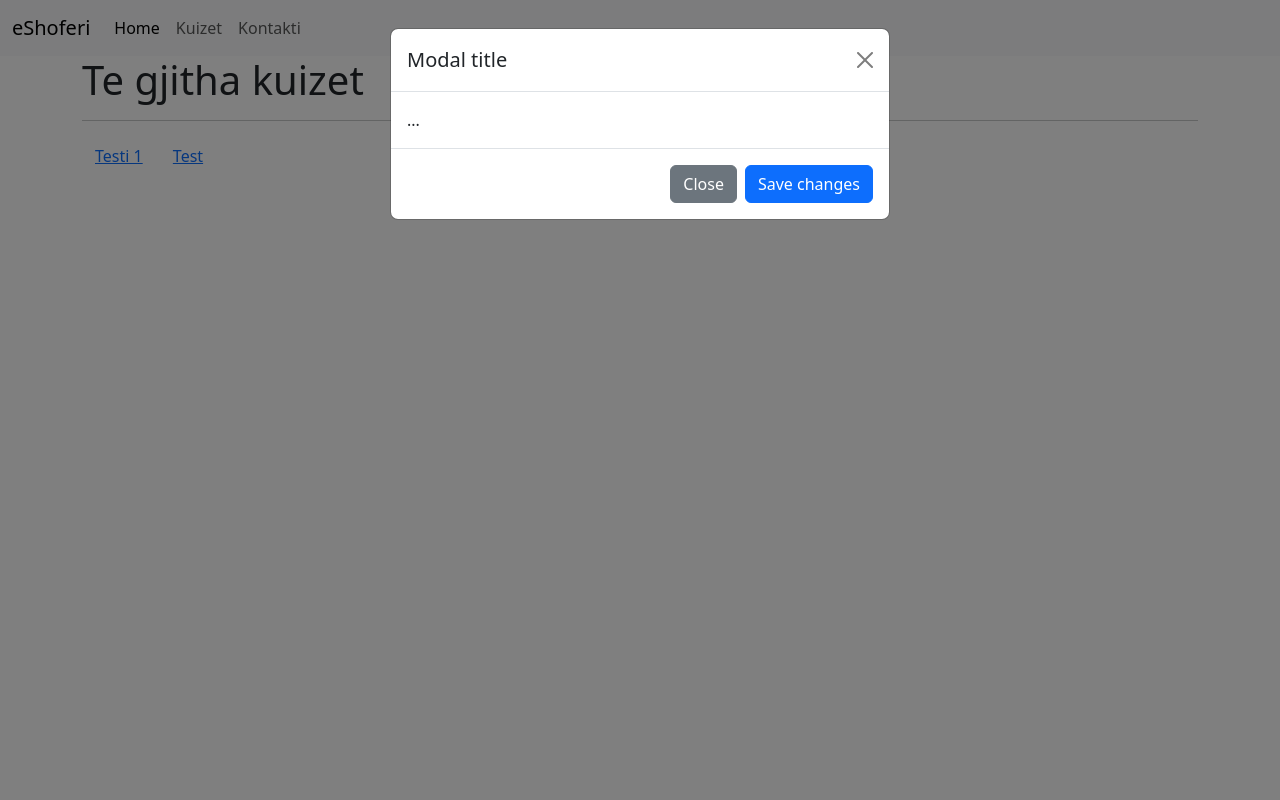
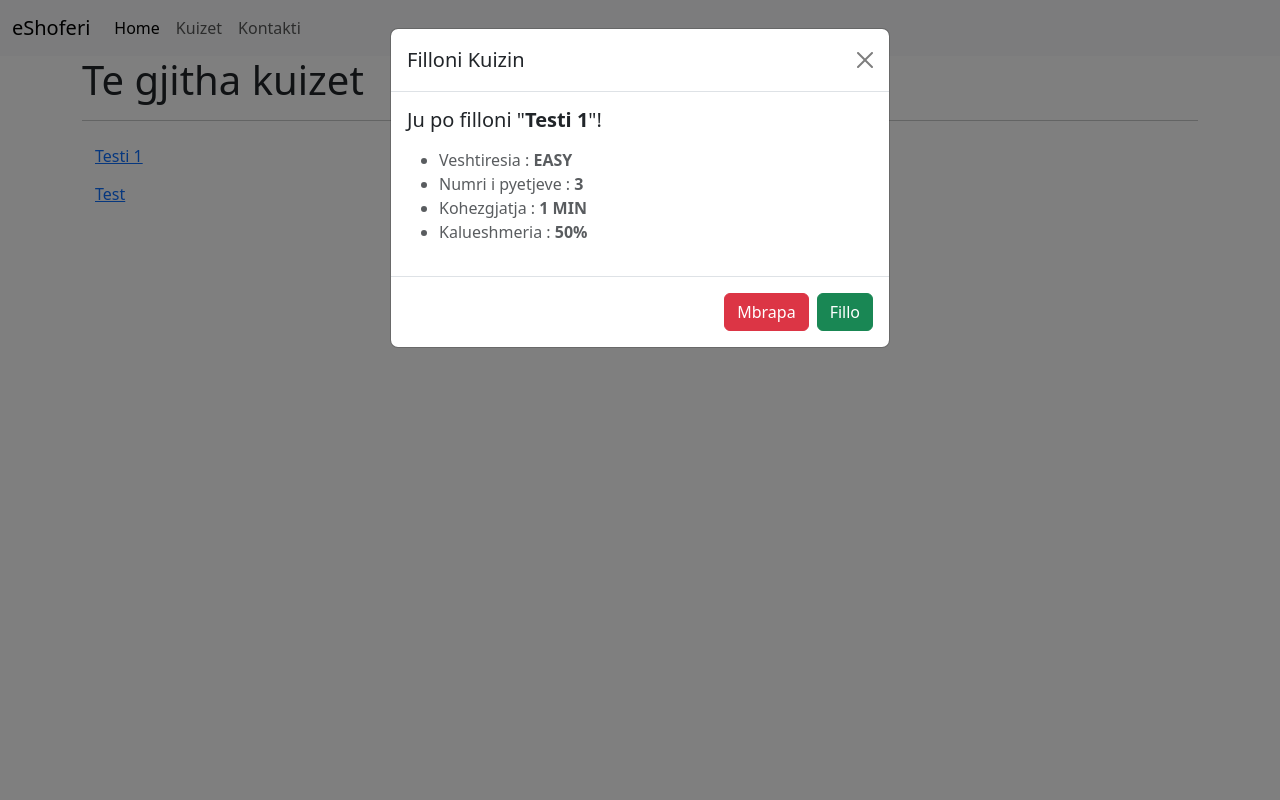
Before and after one commit to altinpercuku8/eShoferi, a Django app: page / in a window 1280 px wide, after a click that opens the changed part. Run offline with Django 5.2, Linux system fonts and the light colour scheme; data comes from the database, SQL or seed files in the repository; both versions use the stored data as it was after the commit.

Commit message:
Shtimi i atributeve te kuizit ne modal

```diff
--- a/main/static/home.css
+++ b/main/static/home.css
@@ -0,0 +1,3 @@
+div#navbarNav {
+    transition: .3s;
+}
--- /dev/null
+++ b/main/static/js/main.js
@@ -0,0 +1,32 @@
+// Selektojme button-at dhe body-in e modal per te ndryshar kontentin
+
+const modalBody = document.getElementById('modalBodyConfirm')
+const filloButon = document.getElementById('startButton')
+const modalBtns = [...document.getElementsByClassName('modal-button')]
+
+const urlLocation = document.location.href
+
+modalBtns.forEach(modalBtn => modalBtn.addEventListener('click', ()=>{
+    const pk = modalBtn.getAttribute('data-pk')
+    const name = modalBtn.getAttribute('data-quiz')
+    const numberOfQuestions = modalBtn.getAttribute('data-questions')
+    const difficulty = modalBtn.getAttribute('data-difficulty')
+    const time = modalBtn.getAttribute('data-time')
+    const scoreToPass = modalBtn.getAttribute('data-pass')
+    modalBody.innerHTML = `
+    <div class="h5 mb-3">Ju po filloni "<b>${name}</b>"!</div>
+    <div class="text-muted">
+        <ul>
+            <li>Veshtiresia : <b>${difficulty.toUpperCase()}</b></li>
+            <li>Numri i pyetjeve : <b>${numberOfQuestions}</b></li>
+            <li>Kohezgjatja : <b>${time} MIN</b></li>
+            <li>Kalueshmeria : <b>${scoreToPass}%</b></li>
+        </ul>
+    </div>
+    `
+    console.log(pk)
+
+    filloButon.addEventListener('click', () =>{
+        window.location.href = urlLocation+ 'quiz/' + pk
+    })
+}))
--- a/main/templates/main/components/base.html
+++ b/main/templates/main/components/base.html
@@ -5,6 +5,8 @@
     <meta charset="UTF-8">
     <meta name="viewport" content="width=device-width, initial-scale=1.0">
     <title>eShoferi - {% block title %} BaseFile {% endblock %}</title>
+    {% block scripts %}
+    {% endblock %}
     <link rel="stylesheet" href="{% static 'components/base.css' %}">
     <link href="https://cdn.jsdelivr.net/npm/bootstrap@5.3.2/dist/css/bootstrap.min.css" rel="stylesheet" integrity="sha384-T3c6CoIi6uLrA9TneNEoa7RxnatzjcDSCmG1MXxSR1GAsXEV/Dwwykc2MPK8M2HN" crossorigin="anonymous">
 </head>
--- a/main/templates/main/components/navbar.html
+++ b/main/templates/main/components/navbar.html
@@ -4,7 +4,7 @@
       <button class="navbar-toggler" type="button" data-bs-toggle="collapse" data-bs-target="#navbarNav" aria-controls="navbarNav" aria-expanded="false" aria-label="Toggle navigation">
         <span class="navbar-toggler-icon"></span>
       </button>
-      <div class="collapse navbar-collapse" id="navbarNav">
+      <div class="collapse navbar-collapse" id="navbarNav" style="transition: .3s;">
         <ul class="navbar-nav text-center">
           <li class="nav-item">
             <a class="nav-link active" aria-current="page" href="#">Home</a>
--- a/main/templates/main/home.html
+++ b/main/templates/main/home.html
@@ -5,6 +5,9 @@
 <link rel="stylesheet" href="{% static 'home.css' %}">
 {% endblock %}
 
+{% block scripts %}
+<script defer src="{% static 'js/main.js' %}"></script>
+{% endblock %}
 {% block title %}Home{% endblock %}
 
 {% block navbar %}
@@ -17,15 +20,15 @@
             <div class="modal-dialog">
               <div class="modal-content">
                 <div class="modal-header">
-                  <h1 class="modal-title fs-5" id="exampleModalLabel">Modal title</h1>
+                  <h1 class="modal-title fs-5" id="exampleModalLabel">Filloni Kuizin</h1>
                   <button type="button" class="btn-close" data-bs-dismiss="modal" aria-label="Close"></button>
                 </div>
-                <div class="modal-body">
-                  ...
+                <div class="modal-body" id="modalBodyConfirm">
+
                 </div>
                 <div class="modal-footer">
-                  <button type="button" class="btn btn-secondary" data-bs-dismiss="modal">Close</button>
-                  <button type="button" class="btn btn-primary">Save changes</button>
+                  <button type="button" class="btn btn-danger" data-bs-dismiss="modal">Mbrapa</button>
+                  <button type="button" id="startButton" class="btn btn-success">Fillo</button>
                 </div>
               </div>
             </div>
@@ -42,9 +45,12 @@
                 data-questions="{{ obj.number_of_questions }}"
                 data-difficulty="{{ obj.difficulty }}"
                 data-time="{{ obj.time }}"
-                data-pass="{{ obj.required_score_to_pass }}" data-bs-toggle="modal" data-bs-target="#quizStartModal">
+                data-pass="{{ obj.required_score_to_pass }}"
+                data-bs-toggle="modal"
+                data-bs-target="#quizStartModal">
                 {{ obj.name }}
                 </button>
+                <br>
           {% endfor %}
     </div>
 
```
Also changed, not shown: db.sqlite3, shoferianonym.txt (added).
